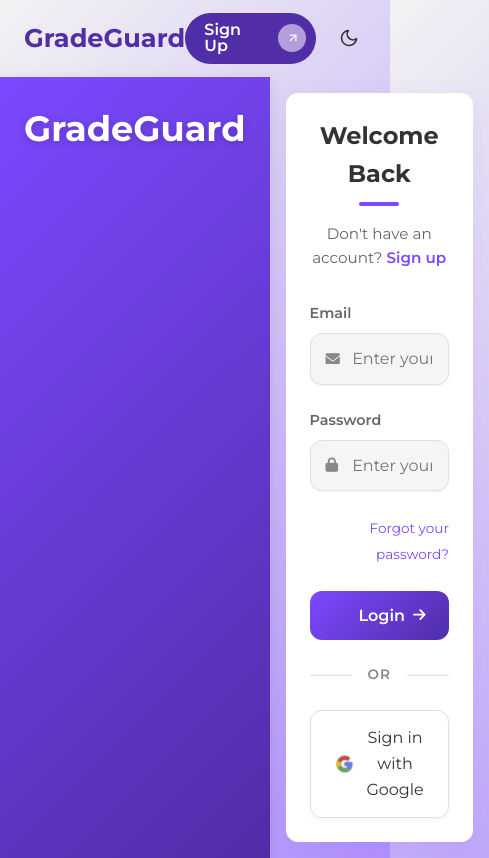
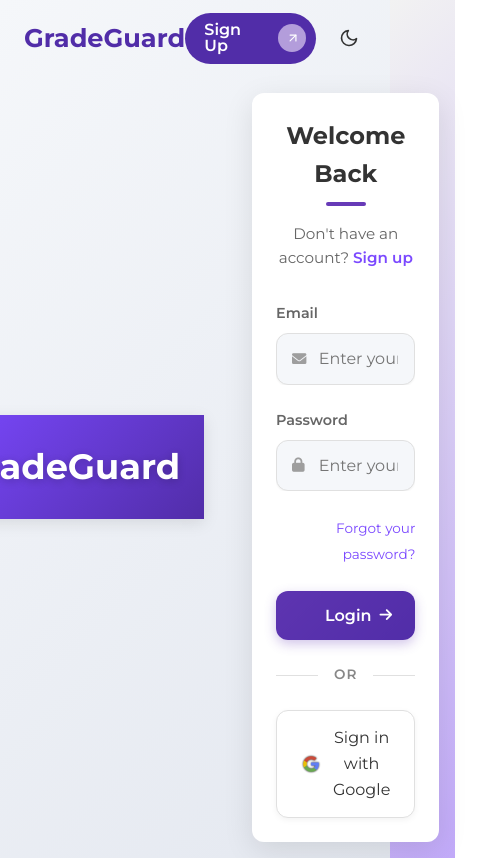
Before and after one commit to SarveshMina/GradeGuard, a Vue app in the folder gradehome-frontend/: page /login in a window 390 px wide. Shown: the whole page, 489 px wide, since content can reach past the window. Built offline with nearby package versions, Linux system fonts and the light colour scheme; what @capacitor/core, v-calendar would draw is missing.

Commit message:
Updated the Login page with animations and transitions.

```diff
--- a/gradehome-frontend/src/views/Login.vue
+++ b/gradehome-frontend/src/views/Login.vue
@@ -3,46 +3,30 @@
     <!-- Use the improved NavBar component - pass the correct mode -->
     <NavBar :mode="formMode" :isMobile="isMobile" />
 
-    <!-- Authentication content wrapper -->
+    <!-- Authentication content wrapper - redesigned to be side-by-side without separate panel -->
     <div class="auth-content-wrapper">
-      <!-- Left side branding panel (desktop only) -->
-      <div v-if="!isMobile" class="brand-panel">
-        <div class="brand-content">
-          <div class="logo-container">
+      <!-- Main content area with both branding and form -->
+      <div class="main-content">
+        <!-- Branding elements (desktop only) -->
+        <div v-if="!isMobile" class="brand-content">
+          <div class="brand-logo-container">
             <h1 class="brand-logo">GradeGuard</h1>
+            <p class="brand-tagline">Secure Your Academic Success</p>
           </div>
-          <div class="brand-tagline">
-            <h2>Secure Your Academic Success</h2>
-            <p>Track, analyze, and improve your grades with our powerful platform.</p>
-          </div>
+
+          <!-- Simple feature boxes -->
           <div class="brand-features">
             <div class="feature">
-              <div class="feature-icon">
               <i class="fas fa-chart-line"></i>
-              </div>
-              <div class="feature-text">
-                <h3>Track Progress</h3>
-                <p>Monitor your academic journey in real-time</p>
-              </div>
+              <span>Track Progress</span>
             </div>
             <div class="feature">
-              <div class="feature-icon">
               <i class="fas fa-calculator"></i>
-              </div>
-              <div class="feature-text">
-                <h3>Calculate GPA</h3>
-                <p>Accurate grade calculations for your institution</p>
-              </div>
+              <span>Calculate GPA</span>
             </div>
             <div class="feature">
-              <div class="feature-icon">
               <i class="fas fa-graduation-cap"></i>
-              </div>
-              <div class="feature-text">
-                <h3>Set Goals</h3>
-                <p>Define and achieve your academic targets</p>
-              </div>
-            </div>
+              <span>Set Goals</span>
             </div>
           </div>
         </div>
@@ -52,7 +36,7 @@
           <div class="mobile-logo">GradeGuard</div>
         </div>
 
-      <!-- Main form container -->
+        <!-- Form container -->
         <div class="form-container">
           <!-- Main form transition -->
           <transition name="slide-fade" mode="out-in">
@@ -240,6 +224,7 @@
           </transition>
         </div>
       </div>
+    </div>
 
     <!-- Footer (only on desktop) -->
     <Footer v-if="!isMobile" />
@@ -388,14 +373,24 @@
     // Listen for dark mode changes from other components
     window.addEventListener('darkModeChange', (event) => {
       this.darkMode = event.detail.isDark;
+      // Apply dark mode class to the container for proper styling
+      if (this.$refs.authContainer) {
+        if (this.darkMode) {
+          this.$refs.authContainer.classList.add('dark-mode');
+        } else {
+          this.$refs.authContainer.classList.remove('dark-mode');
+        }
+      }
     });
+
+    // Apply initial dark mode class if needed
+    if (this.darkMode && this.$refs.authContainer) {
+      this.$refs.authContainer.classList.add('dark-mode');
+    }
 
     // Check for mobile view
     this.checkMobile();
     window.addEventListener('resize', this.checkMobile);
-
-    // Set background gradient
-    this.setBackgroundGradient();
 
     // Check for mode in URL query params
     const mode = this.$route.query.mode;
@@ -416,10 +411,8 @@
       this.isMobile = window.innerWidth <= 768;
     },
     setBackgroundGradient() {
-      const container = this.$refs.authContainer;
-      if (container) {
-        container.style.background = 'var(--bg-gradient)';
-      }
+      // No need to set the background here, we'll use CSS variables
+      // that respond to dark mode changes automatically
     },
     openUniversityModal() {
       console.log("openUniversityModal triggered")
@@ -611,124 +604,121 @@
   display: flex;
   flex-direction: column;
   min-height: 100vh;
-  background: var(--bg-gradient);
+  background: linear-gradient(135deg, #f5f7fa 0%, #e4e8f0 100%); /* Light mode gradient */
   color: var(--text-primary);
   font-family: "Montserrat", sans-serif;
   transition: all var(--transition-speed) ease;
 }
 
-/* Two-panel layout */
+/* Dark mode specific styles */
+.auth-container.dark-mode {
+  background: linear-gradient(135deg, #2a2d3e 0%, #1a1c2a 100%); /* Dark mode gradient */
+}
+
+/* Content wrapper */
 .auth-content-wrapper {
   display: flex;
   flex: 1;
-  position: relative;
+  justify-content: center;
+  align-items: center;
+  padding: 2rem;
 }
 
-/* Branding panel (left side) */
-.brand-panel {
+/* Main content area - branding elements and form side by side */
+.main-content {
+  display: flex;
+  justify-content: center;
+  align-items: center;
+  gap: 4rem;
+  max-width: 1200px;
+  width: 100%;
+}
+
+/* Branding content */
+.brand-content {
   display: flex;
   flex-direction: column;
-  justify-content: center;
   align-items: center;
-  background: linear-gradient(135deg, var(--primary-color) 0%, var(--primary-dark) 100%);
-  color: white;
-  width: 40%;
-  padding: 2rem;
-  box-shadow: 0 10px 25px rgba(0, 0, 0, 0.1);
-  position: relative;
-  overflow: hidden;
+  text-align: center;
+  color: #673ab7; /* Primary purple color for branding */
 }
 
-.brand-panel::before {
-  content: "";
-  position: absolute;
-  top: 0;
-  left: 0;
-  right: 0;
-  bottom: 0;
-  background: url('/assets/pattern.svg') center/cover;
-  opacity: 0.07;
-  pointer-events: none;
+.dark-mode .brand-content {
+  color: white; /* White text in dark mode */
 }
 
-.brand-content {
-  position: relative;
-  z-index: 1;
-  max-width: 400px;
-}
-
-.logo-container {
-  margin-bottom: 3rem;
-  text-align: center;
+.brand-logo-container {
+  margin-bottom: 2rem;
 }
 
 .brand-logo {
-  font-size: 3rem;
+  font-size: 2.5rem;
   font-weight: 700;
-  margin: 0;
+  margin: 0 0 0.5rem;
   text-shadow: 0 2px 10px rgba(0, 0, 0, 0.2);
 }
 
 .brand-tagline {
-  margin-bottom: 3rem;
-  text-align: center;
+  font-size: 1.2rem;
+  opacity: 0.9;
+  margin: 0;
 }
 
-.brand-tagline h2 {
-  font-size: 1.8rem;
-  margin-bottom: 1rem;
-  font-weight: 600;
-}
-
-.brand-tagline p {
-  font-size: 1.1rem;
-  opacity: 0.9;
-  line-height: 1.6;
-}
-
+/* Feature boxes */
 .brand-features {
   display: flex;
   flex-direction: column;
-  gap: 1.5rem;
+  gap: 1rem;
+  margin-top: 3rem;
 }
 
 .feature {
   display: flex;
+  flex-direction: column;
   align-items: center;
-  gap: 1rem;
-  background: rgba(255, 255, 255, 0.1);
-  padding: 1rem;
+  justify-content: center;
+  background: rgba(103, 58, 183, 0.1); /* Light purple background */
   border-radius: 12px;
-  backdrop-filter: blur(5px);
+  padding: 1.25rem;
+  width: 120px;
+  height: 80px;
   transition: transform 0.3s ease, background 0.3s ease;
 }
 
-.feature:hover {
-  transform: translateY(-5px);
-  background: rgba(255, 255, 255, 0.15);
+.dark-mode .feature {
+  background: rgba(103, 58, 183, 0.2); /* Slightly brighter purple in dark mode */
 }
 
-.feature-icon {
-  display: flex;
-  align-items: center;
-  justify-content: center;
-  width: 50px;
-  height: 50px;
-  border-radius: 50%;
-  background: rgba(255, 255, 255, 0.2);
-  font-size: 1.5rem;
+.feature:hover {
+  transform: translateY(-8px) rotate(2deg);
+  background: rgba(103, 58, 183, 0.2);
+  box-shadow: 0 10px 20px rgba(0, 0, 0, 0.1);
 }
 
-.feature-text h3 {
-  font-size: 1.1rem;
-  margin: 0 0 0.25rem;
-  font-weight: 600;
+.dark-mode .feature:hover {
+  background: rgba(103, 58, 183, 0.3);
+  box-shadow: 0 10px 20px rgba(0, 0, 0, 0.3);
 }
 
-.feature-text p {
+.feature i {
+  font-size: 1.5rem;
+  margin-bottom: 0.5rem;
+  transition: all 0.4s cubic-bezier(0.68, -0.55, 0.265, 1.55);
+}
+
+.feature:hover i {
+  transform: scale(1.2);
+  color: #673ab7;
+}
+
+.dark-mode .feature:hover i {
+  color: #fff;
+}
+
+.feature span {
   font-size: 0.9rem;
-  margin: 0;
-  opacity: 0.8;
+  font-weight: 500;
+  text-align: center;
 }
 
 /* Mobile header */
@@ -746,45 +736,33 @@
   text-shadow: 0 2px 8px rgba(0, 0, 0, 0.2);
 }
 
-/* Form container (right side) */
+/* Form container */
 .form-container {
-  flex: 1;
-  display: flex;
-  align-items: center;
-  justify-content: center;
-  padding: 2rem;
-  background-color: var(--bg-body);
+  width: 100%;
+  max-width: 420px;
 }
 
 .auth-wrapper {
   width: 100%;
-  max-width: 420px;
-  animation: fadeInUp 0.5s ease;
+  animation: fadeInUp 0.7s cubic-bezier(0.175, 0.885, 0.32, 1.275);
 }
 
 /* Form styling */
 .auth-main {
-  background: var(--bg-card);
+  background: white;
   padding: 2.5rem;
   border-radius: 16px;
-  box-shadow: var(--shadow-lg);
+  box-shadow: 0 8px 30px rgba(0, 0, 0, 0.1);
   width: 100%;
   color: var(--text-primary);
   transition: all var(--transition-speed) ease;
-  position: relative;
-  overflow: hidden;
 }
 
-.auth-main::before {
-  content: "";
-  position: absolute;
-  top: 0;
-  right: 0;
-  width: 100px;
-  height: 100px;
-  background: linear-gradient(135deg, var(--primary-color-transparent) 0%, transparent 70%);
-  border-radius: 0 16px 0 100%;
-  opacity: 0.5;
+/* Dark mode form background */
+.dark-mode .auth-main {
+  background: #2a2d3e;
+  box-shadow: 0 8px 30px rgba(0, 0, 0, 0.2);
+  color: #f5f7fa;
 }
 
 .form-title {
@@ -799,11 +777,18 @@
 .form-title::after {
   content: "";
   display: block;
-  width: 40px;
+  width: 0;
   height: 4px;
-  background: var(--primary-color);
+  background: #673ab7;
   margin: 0.5rem auto 0;
   border-radius: 2px;
+  transition: width 0.5s cubic-bezier(0.175, 0.885, 0.32, 1.275);
+  animation: titleUnderline 0.8s 0.3s forwards;
+}
+
+@keyframes titleUnderline {
+  0% { width: 0; }
+  100% { width: 40px; }
 }
 
 .form-subtitle {
@@ -845,40 +830,73 @@
   position: relative;
   display: flex;
   align-items: center;
+  overflow: hidden;
+}
+
+.input-wrapper::after {
+  content: '';
+  position: absolute;
+  bottom: 0;
+  left: 0;
+  width: 100%;
+  height: 2px;
+  background: linear-gradient(to right, #673ab7, #9c27b0);
+  transform: scaleX(0);
+  transition: transform 0.3s ease;
+  transform-origin: right;
+}
+
+.input-wrapper:focus-within::after {
+  transform: scaleX(1);
+  transform-origin: left;
 }
 
 .input-icon {
   position: absolute;
   left: 1rem;
   font-size: 0.9rem;
-  color: var(--text-muted);
-  transition: all 0.3s ease;
+  color: #9e9e9e;
+  transition: all 0.4s cubic-bezier(0.68, -0.55, 0.265, 1.55);
+}
+
+.dark-mode .input-icon {
+  color: #7e7e8f;
 }
 
 .input-wrapper input:focus + .input-icon,
 .selector-wrapper:hover .input-icon {
-  color: var(--primary-color);
+  color: #673ab7;
+  transform: scale(1.2);
 }
 
 .input-wrapper input,
 .form-group select {
   width: 100%;
   padding: 0.9rem 1rem 0.9rem 2.8rem;
-  border: 1px solid var(--border-color);
+  border: 1px solid #e0e0e0;
   border-radius: 12px;
   font-size: 1rem;
-  color: var(--text-primary);
-  background: var(--bg-input);
+  color: #333;
+  background: #f5f7fa;
   box-sizing: border-box;
   transition: all 0.3s ease;
   box-shadow: 0 1px 2px rgba(0, 0, 0, 0.05);
 }
 
+.dark-mode .input-wrapper input,
+.dark-mode .form-group select {
+  border-color: #3f4156;
+  color: #f5f7fa;
+  background: #1e2030;
+}
+
 .input-wrapper input:focus,
 .form-group select:focus {
-  border-color: var(--primary-color);
-  box-shadow: 0 0 0 3px var(--primary-color-transparent);
+  border-color: #673ab7;
+  box-shadow: 0 0 0 3px rgba(103, 58, 183, 0.2);
   outline: none;
+  transform: translateY(-2px);
+  transition: all 0.3s cubic-bezier(0.175, 0.885, 0.32, 1.275);
 }
 
 .selector-wrapper {
@@ -947,17 +965,33 @@
   padding: 0.9rem 1.5rem;
   border: none;
   border-radius: 12px;
-  background: linear-gradient(135deg, var(--primary-color) 0%, var(--primary-dark) 100%);
+  background: linear-gradient(135deg, #673ab7 0%, #512da8 100%); /* Purple gradient */
+  background-size: 200% 100%;
+  background-position: right bottom;
   color: white;
   font-size: 1rem;
   font-weight: 600;
   cursor: pointer;
-  transition: all 0.3s ease;
+  transition: all 0.4s cubic-bezier(0.175, 0.885, 0.32, 1.275);
   display: flex;
   justify-content: center;
   align-items: center;
   gap: 0.5rem;
-  box-shadow: 0 4px 12px var(--primary-color-transparent);
+  box-shadow: 0 4px 12px rgba(103, 58, 183, 0.3);
+  position: relative;
+  overflow: hidden;
+}
+
+.auth-button::after {
+  content: '';
+  position: absolute;
+  top: 0;
+  left: 0;
+  width: 100%;
+  height: 100%;
+  background: linear-gradient(to right, rgba(255,255,255,0) 0%, rgba(255,255,255,0.2) 50%, rgba(255,255,255,0) 100%);
+  transform: translateX(-100%);
+  transition: transform 0.6s ease;
 }
 
 .auth-button i {
@@ -966,17 +1000,24 @@
 }
 
 .auth-button:hover {
-  box-shadow: 0 6px 18px var(--primary-color-transparent);
-  transform: translateY(-2px);
+  box-shadow: 0 6px 22px rgba(103, 58, 183, 0.5);
+  transform: translateY(-3px) scale(1.01);
+  background-position: left bottom;
 }
 
 .auth-button:hover i {
-  transform: translateX(3px);
+  transform: translateX(5px) rotate(5deg);
+  transition: transform 0.5s cubic-bezier(0.68, -0.55, 0.265, 1.55);
+}
+
+.auth-button:hover::after {
+  transform: translateX(100%);
 }
 
 .auth-button:active {
-  transform: translateY(0);
-  box-shadow: 0 2px 8px var(--primary-color-transparent);
+  transform: translateY(1px) scale(0.98);
+  box-shadow: 0 2px 8px rgba(103, 58, 183, 0.4);
+  transition: all 0.1s ease;
 }
 
 /* Divider */
@@ -1025,10 +1066,48 @@
   font-weight: 500;
 }
 
+.google-btn {
+  position: relative;
+  overflow: hidden;
+}
+
 .google-btn:hover {
-  transform: translateY(-2px);
-  box-shadow: 0 4px 12px rgba(0, 0, 0, 0.1);
-  border-color: var(--primary-color);
+  transform: translateY(-3px);
+  box-shadow: 0 6px 15px rgba(0, 0, 0, 0.1);
+  border-color: #673ab7;
+}
+
+.google-btn::after {
+  content: '';
+  position: absolute;
+  top: 50%;
+  left: 50%;
+  width: 5px;
+  height: 5px;
+  background: rgba(103, 58, 183, 0.3);
+  opacity: 0;
+  border-radius: 100%;
+  transform: scale(1, 1) translate(-50%);
+  transform-origin: 50% 50%;
+}
+
+.google-btn:focus:not(:active)::after {
+  animation: ripple 1s ease-out;
+}
+
+@keyframes ripple {
+  0% {
+    transform: scale(0, 0);
+    opacity: 0.5;
+  }
+  20% {
+    transform: scale(25, 25);
+    opacity: 0.3;
+  }
+  100% {
+    opacity: 0;
+    transform: scale(40, 40);
+  }
 }
 
 .google-logo {
@@ -1058,14 +1137,37 @@
 }
 
 .step.active {
-  background: var(--primary-color);
+  background: #673ab7;
   color: white;
-  box-shadow: 0 0 0 3px var(--primary-color-transparent);
+  box-shadow: 0 0 0 3px rgba(103, 58, 183, 0.3);
+  animation: pulseStep 1.5s infinite alternate;
 }
 
 .step.completed {
-  background: var(--success-color);
+  background: #4caf50;
   color: white;
+  animation: scaleStep 0.5s cubic-bezier(0.175, 0.885, 0.32, 1.275);
+}
+
+@keyframes pulseStep {
+  0% {
+    box-shadow: 0 0 0 3px rgba(103, 58, 183, 0.3);
+  }
+  100% {
+    box-shadow: 0 0 0 6px rgba(103, 58, 183, 0.1);
+  }
+}
+
+@keyframes scaleStep {
+  0% {
+    transform: scale(0.5);
+  }
+  50% {
+    transform: scale(1.2);
+  }
+  100% {
+    transform: scale(1);
+  }
 }
 
 .step-line {
@@ -1124,19 +1226,41 @@
 }
 
 .modal-content {
-  background: var(--bg-card);
+  background: white;
   border: none;
-  box-shadow: 0 10px 30px rgba(0, 0, 0, 0.2);
+  box-shadow: 0 15px 40px rgba(0, 0, 0, 0.2);
   border-radius: 16px;
   padding: 1.5rem;
   width: 100%;
   max-width: 400px;
   overflow: hidden;
-  transition: all 0.3s ease;
+  transition: all 0.5s cubic-bezier(0.175, 0.885, 0.32, 1.275);
   position: relative;
   box-sizing: border-box;
   max-height: 70vh;
-  color: var(--text-primary);
+  color: #333;
+  animation: modalEntrance 0.5s cubic-bezier(0.175, 0.885, 0.32, 1.275);
+}
+
+.dark-mode .modal-content {
+  background: #2a2d3e;
+  color: #f5f7fa;
+  box-shadow: 0 15px 40px rgba(0, 0, 0, 0.4);
+}
+
+@keyframes modalEntrance {
+  0% {
+    opacity: 0;
+    transform: scale(0.8) translateY(30px);
+  }
+  70% {
+    opacity: 1;
+    transform: scale(1.03) translateY(-5px);
+  }
+  100% {
+    opacity: 1;
+    transform: scale(1) translateY(0);
+  }
 }
 
 .modal-header {
@@ -1169,9 +1293,19 @@
   transition: all 0.2s ease;
 }
 
+.close-button {
+  transition: all 0.4s cubic-bezier(0.68, -0.55, 0.265, 1.55);
+}
+
 .close-button:hover {
-  background: var(--bg-hover);
-  transform: rotate(90deg);
+  background: rgba(103, 58, 183, 0.1);
+  transform: rotate(180deg);
+  color: #673ab7;
+}
+
+.dark-mode .close-button:hover {
+  background: rgba(103, 58, 183, 0.3);
+  color: white;
 }
 
 .search-container {
@@ -1250,9 +1384,38 @@
   margin-bottom: 0.5rem;
 }
 
+.university-list li {
+  transition: all 0.3s cubic-bezier(0.175, 0.885, 0.32, 1.275);
+  position: relative;
+  overflow: hidden;
+}
+
 .university-list li:hover {
-  background: var(--bg-hover);
-  transform: translateX(5px);
+  background: rgba(103, 58, 183, 0.05);
+  transform: translateX(8px);
+  box-shadow: 0 4px 10px rgba(0, 0, 0, 0.05);
+}
+
+.dark-mode .university-list li:hover {
+  background: rgba(103, 58, 183, 0.15);
+}
+
+.university-list li::after {
+  content: '';
+  position: absolute;
+  left: 0;
+  top: 0;
+  height: 100%;
+  width: 3px;
+  background: #673ab7;
+  transform: scaleY(0);
+  transition: transform 0.3s ease;
+  transform-origin: bottom;
+}
+
+.university-list li:hover::after {
+  transform: scaleY(1);
+  transform-origin: top;
 }
 
 .list-icon {
@@ -1308,27 +1471,42 @@
   border: 3px solid rgba(255, 255, 255, 0.3);
   border-radius: 50%;
   border-top-color: white;
-  animation: spin 1s ease-in-out infinite;
+  border-right-color: white;
+  animation: enhancedSpin 1.2s cubic-bezier(0.68, -0.55, 0.265, 1.55) infinite;
 }
 
-@keyframes spin {
-  to { transform: rotate(360deg); }
+@keyframes enhancedSpin {
+  0% {
+    transform: rotate(0deg) scale(1);
+    border-width: 3px;
+  }
+  50% {
+    transform: rotate(180deg) scale(1.1);
+    border-width: 2px;
+  }
+  100% {
+    transform: rotate(360deg) scale(1);
+    border-width: 3px;
+  }
 }
 
 /* Transitions */
-.slide-fade-enter-active,
+.slide-fade-enter-active {
+  transition: all 0.5s cubic-bezier(0.175, 0.885, 0.32, 1.275);
+}
+
 .slide-fade-leave-active {
-  transition: all 0.3s ease;
+  transition: all 0.4s cubic-bezier(0.68, -0.55, 0.265, 1.55);
 }
 
 .slide-fade-enter-from {
   opacity: 0;
-  transform: translateY(20px);
+  transform: translateY(30px) scale(0.9);
 }
 
 .slide-fade-leave-to {
   opacity: 0;
-  transform: translateY(-20px);
+  transform: translateY(-30px) scale(0.9);
 }
 
 .modal-enter-active,
@@ -1347,38 +1525,39 @@
 }
 
 @keyframes fadeInUp {
-  from {
+  0% {
     opacity: 0;
-    transform: translateY(20px);
+    transform: translateY(30px) scale(0.95);
   }
-  to {
+  70% {
     opacity: 1;
-    transform: translateY(0);
+    transform: translateY(-5px) scale(1.02);
+  }
+  100% {
+    opacity: 1;
+    transform: translateY(0) scale(1);
   }
 }
 
 /* Responsive styles */
 @media (max-width: 1024px) {
-  .brand-panel {
-    padding: 1.5rem;
-  }
-
-  .form-container {
-    padding: 1.5rem;
+  .main-content {
+    gap: 2rem;
   }
 }
 
 @media (max-width: 768px) {
-  .brand-panel {
+  .brand-content {
     display: none;
   }
 
   .auth-content-wrapper {
-    padding-top: 0;
+    padding: 0;
   }
 
   .form-container {
     padding: 1rem;
+    max-width: 100%;
   }
 
   .auth-main {
```
Lines whose indentation alone changed are shown as unchanged.
